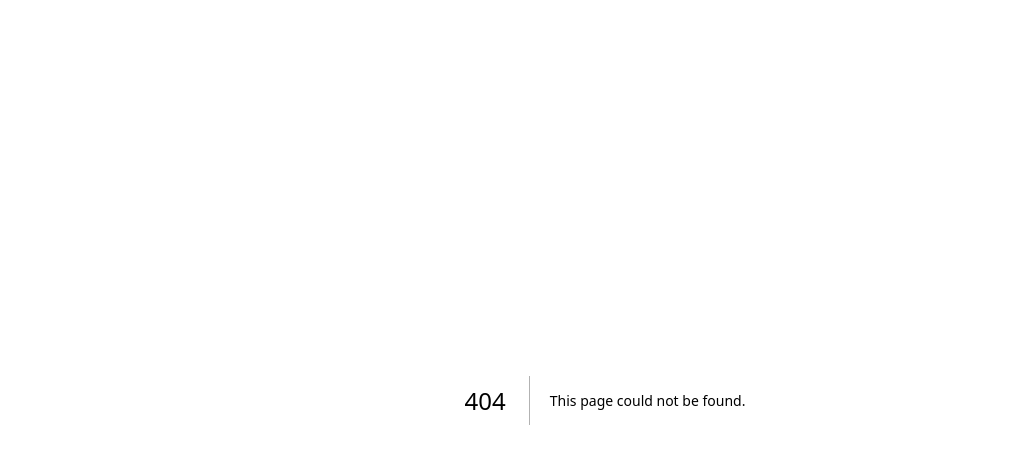
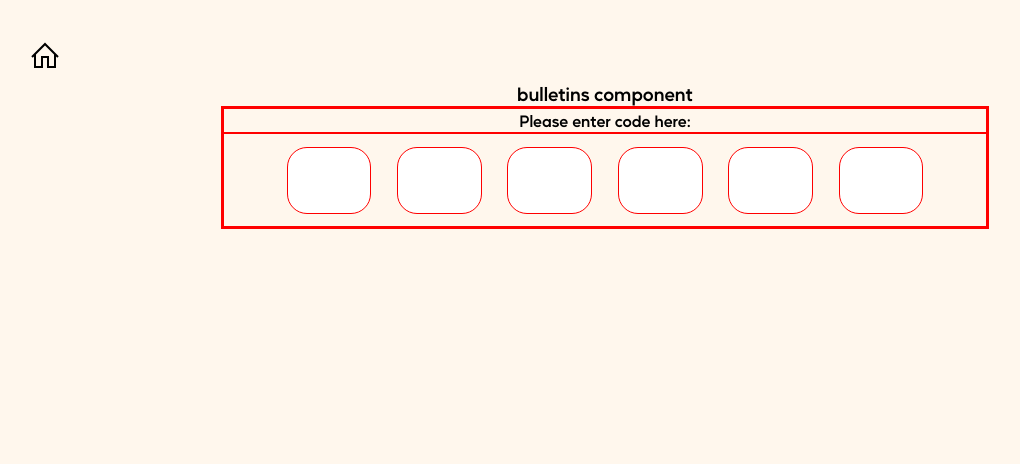
Before and after one commit to ArthurG0/personal-website-next, a Next.js app: page /bulletins in a window 1280 px wide. Before the commit this address had no page. Shown: the top 464 px of the page, without its empty margins (35-1055 px from the left). Built offline with nearby package versions, Linux system fonts and the light colour scheme.

Commit message:
working on bulletins

```diff
--- /dev/null
+++ b/src/components/Bulletins/Bulletins.tsx
@@ -0,0 +1,32 @@
+// @ts-nocheck
+import styles from '../../styles/Bulletins.module.css'
+import React, { useState , useEffect } from 'react'
+import Link from 'next/link';
+import KeyInputForm from './CodeInputForm';
+
+
+
+function Bulletins(props: none) {
+
+
+
+    const returnHomeElement =
+        <Link className={styles.homeIcon} href="/">
+            <svg xmlns="http://www.w3.org/2000/svg" viewBox="0 0 32 32" width="32px" height="32px">
+                <path d="M 16 2.59375 L 15.28125 3.28125 L 2.28125 16.28125 L 3.71875 17.71875 L 5 16.4375 L 5 28 L 14 28 L 14 18 L 18 18 L 18 28 L 27 28 L 27 16.4375 L 28.28125 17.71875 L 29.71875 16.28125 L 16.71875 3.28125 Z M 16 5.4375 L 25 14.4375 L 25 26 L 20 26 L 20 16 L 12 16 L 12 26 L 7 26 L 7 14.4375 Z"/>
+            </svg>
+        </Link>
+
+
+
+    return (
+        <div style={{textAlign: 'center', paddingTop: '10vh'}}>
+            <h3>bulletins component</h3>
+            {returnHomeElement}
+            <KeyInputForm/>
+        </div>
+    )
+
+}
+
+export default Bulletins
--- /dev/null
+++ b/src/components/Bulletins/CodeInputForm.tsx
@@ -0,0 +1,144 @@
+// @ts-nocheck
+import styles from '../../styles/Bulletins.module.css'
+import React, { useState , useEffect, useRef } from 'react'
+import Link from 'next/link';
+
+
+
+function KeyInputForm(props: none) {
+
+    const NUM_KEYS_IN_CODE = 6
+
+    const [indexSelected, setIndexSelected] = useState(0)
+    const [formIsActive, setFormIsActive] = useState(false)
+    const [inputString, setInputString] = useState('')
+
+    const inputRefs = [
+        useRef(null),
+        useRef(null),
+        useRef(null),
+        useRef(null),
+        useRef(null),
+        useRef(null)
+    ]
+
+    const getInputStyle = (index: Number) => {
+
+        let styleObject = {
+            padding: '1.4vw',
+            margin: '1vw',
+            backgroundColor: 'white',
+            color: 'black',
+            borderRadius: '20px',
+            fontSize: '1.6rem',
+            textAlign: 'center',
+
+        }
+
+
+        return styleObject
+    }
+
+    const formOnClick = (e: Event) => {
+        e.preventDefault()
+        console.log('form clicked')
+        setFormIsActive(true)
+    }
+
+    const textFieldOnBlur = (e: Event) => {
+        e.preventDefault()
+        console.log('form on blue')
+        e.target.blur()
+    }
+
+    const textFieldOnFocus = (e: Event) => {
+        // e.preventDefault()
+        // console.log('form on capture')
+        // e.target.blur()
+    }
+
+    const handleCellTextChange = (e:Event, index: Number) => {
+        console.log('text changed in cell')
+        console.log(e)
+        console.log(index)
+
+        if(e.target.value == ''){
+            setInputString(() => {
+                let s = ''
+                inputRefs.forEach(x => s+=x.current.value)
+                return s
+            })
+        }
+
+        else if(e.target.value.length == 1){
+            setInputString((currValue) => {
+                return currValue + e.target.value
+            })
+        }
+
+    }
+
+    const checkIfMessageExists = (userInput: string) => {
+        userInput = userInput.toUpperCase()
+
+        console.log('checking if string: ' , userInput, " exists in the DB")
+    }
+
+
+
+    useEffect(() => {
+
+        inputRefs.forEach(x => x.current.blur())
+
+        if (formIsActive){
+            inputRefs[Math.min(inputString.length, NUM_KEYS_IN_CODE-1)].current.focus()
+        }
+
+    }, [formIsActive, inputString])
+
+    useEffect(() => {
+        console.log(inputString)
+
+        if (inputString.length == NUM_KEYS_IN_CODE){
+            checkIfMessageExists(inputString)
+        }
+
+    }, [inputString])
+
+
+
+
+
+
+
+    return (
+        <div className={styles.bulletin_key_input_form}>
+            <div className={styles.bltn_key_input_area}>
+                <div className={styles.bltn_key_input_text}>Please enter code here:</div>
+                <div className={styles.bltn_key_input_row} onClick={(e) => formOnClick(e)}>
+                    {
+                        [0,1,2,3,4,5].map((value) => {
+                            return (
+                            <input
+                                key={'bltn_key_input_cell' + value}
+                                style={getInputStyle(value)}
+                                className={styles.bltn_key_input_cell}
+                                type='text'
+                                onBlur={(e)=>textFieldOnBlur(e)}
+                                onFocus={(e)=>textFieldOnFocus(e)}
+                                onChange={(e) => handleCellTextChange(e, value)}
+                                maxLength='1' size='1'
+                                ref={inputRefs[value]}
+                            ></input>
+                            )
+                        })
+                    }
+
+                </div>
+            </div>
+        </div>
+    )
+
+}
+
+export default KeyInputForm;
--- a/src/components/Header.tsx
+++ b/src/components/Header.tsx
@@ -76,15 +76,18 @@ function Header(props: any) {
         #header-container-mobile-links {
             display: flex;
             flex-direction: column;
+            flex-wrap: wrap;
             min-height: 6vh;
             transition: line-height 0.5s;
+            max-height: 17vh;
+            width: 80%;
+            padding-left: 6vw;
 
         }
 
         .linkElement {
             transition-delay: 0.1s;
             transition-property: visibility;
-            margin-left: 6vw;
         }
 
         #header-container-mobile-links:not(.open) {
--- a/src/components/HomeComponent.tsx
+++ b/src/components/HomeComponent.tsx
@@ -49,15 +49,20 @@ function HomeComponent(props: any) {
             {/* <div className="HomeAbout">I am looking for work.</div> */}
             <div className={styles.HomeAbout}>I quit my Master's degree to dive deep into industry. I am now a Software Engineer at Amazon.</div>
 
+            <hr/>
+
             <div className={styles.HomeSection}>Contact me!
                 <a id="contact"></a>
             </div>
             <div className={styles.HomeAbout}>The best way to reach me is through email: agatin [at] ucsb.edu</div>
+            <hr/>
+
             <div className={styles.HomeSection}>Portfolio
                 <a id="portfolio"></a>
             </div>
             <div className={styles.HomeAbout}>Here is a small selection of my most recent projects:</div>
             {<Projects/>}
+            <hr/>
             <div className={styles.HomeSection}>Resume
                 <a id="resume"></a>
             </div>
--- a/src/components/RussianTyper.tsx
+++ b/src/components/RussianTyper.tsx
@@ -91,8 +91,8 @@ function RussianTyper(props: none) {
 
     return (
         <div style={{textAlign: 'center', paddingTop: '10vh'}}>
-            <h3 style={{maxWidth: '40%', margin: 'auto'}} id='instr-1'>Need to type something in Russian but no Russian keyboard handy? Know where all the Russian keys are but have to stick to an English keyboard? Then this page is for you!</h3>
-            <p style={{maxWidth: '40%', margin: 'auto', padding: '2vh 0'}} id='instr-2'>Type something using English letters, and it will as if you're typing on a Russian keyboard!</p>
+            <h3 style={{maxWidth: '60%', margin: 'auto'}} id='instr-1'>Need to type something in Russian but no Russian keyboard handy? Know where all the Russian keys are but have to stick to an English keyboard (on desktop)? Then this page is for you!</h3>
+            <p style={{maxWidth: '60%', margin: 'auto', padding: '2vh 0'}} id='instr-2'>Type something using English letters, and it will as if you're typing on a Russian keyboard!</p>
             <form>
 
             <textarea className={styles.inputBox} id="inputBox" rows="5" cols="50" type='text' autoFocus value={typedText} onChange={handleChange} placeholder="Enter text here:"></textarea>
--- /dev/null
+++ b/src/pages/bulletins.tsx
@@ -0,0 +1,7 @@
+import Bulletins from '../components/Bulletins/Bulletins'
+
+export default function RussianTyper() {
+    return (
+      <Bulletins/>
+    )
+}
--- a/src/pages/monty-hall.tsx
+++ b/src/pages/monty-hall.tsx
@@ -7,4 +7,4 @@ export default function MontyHall() {
 
       </MontyHallComponent>
     )
-  }
+}
--- a/src/pages/startdate.tsx
+++ b/src/pages/startdate.tsx
@@ -68,7 +68,7 @@ export default function StartDate() {
         </Link>
 
     const amazonSmileElement =
-    <img src='./icons/Amazoncom-yellow-arrow.png'></img>
+    <img className={styles.AmazonLogo}   src='./icons/Amazoncom-yellow-arrow.png'></img>
 
     if (daysLeft) {
         let startDate = new Date(myStartDate)
--- /dev/null
+++ b/src/styles/Bulletins.module.css
@@ -0,0 +1,29 @@
+.homeIcon {
+    color: black;
+    position: absolute;
+    top: 5vh;
+    left: 5vw;
+}
+
+
+.bulletin_key_input_form {
+    width: 60vw;
+    margin: auto;
+    display: flex;
+    flex-direction: column;
+}
+
+.bulletin_key_input_form , .bulletin_key_input_form * {
+    border: 1px solid red;
+}
+
+.bltn_key_input_row {
+    display: flex;
+    flex-direction: row;
+    justify-content: center;
+
+}
+
+input.bltn_key_input_cell {
+
+}
--- a/src/styles/HomeComponent.module.css
+++ b/src/styles/HomeComponent.module.css
@@ -24,13 +24,13 @@
 .HomeSection {
     font-family: 'Mustica';
     font-size: 2.5em;
-    padding-top: 10vh;
+    padding-top: 5vh;
     padding-bottom: 3vh;
 }
 
 .HomeAbout {
     font-family: 'Mustica';
-    padding: 1.5vh;
+    padding: 1.5vh 1.5vh 6.5vh 1.5vh;
     font-size: 1.3em;
     width: 70%;
     margin: auto;
--- a/src/styles/Startdate.module.css
+++ b/src/styles/Startdate.module.css
@@ -27,6 +27,10 @@
     font-size: 3rem;
     font-weight: normal;
     top: 1.5rem;
+}
+
+.AmazonLogo {
+    max-width: 90vw;
 }
 
 /* For Desktop */
```
